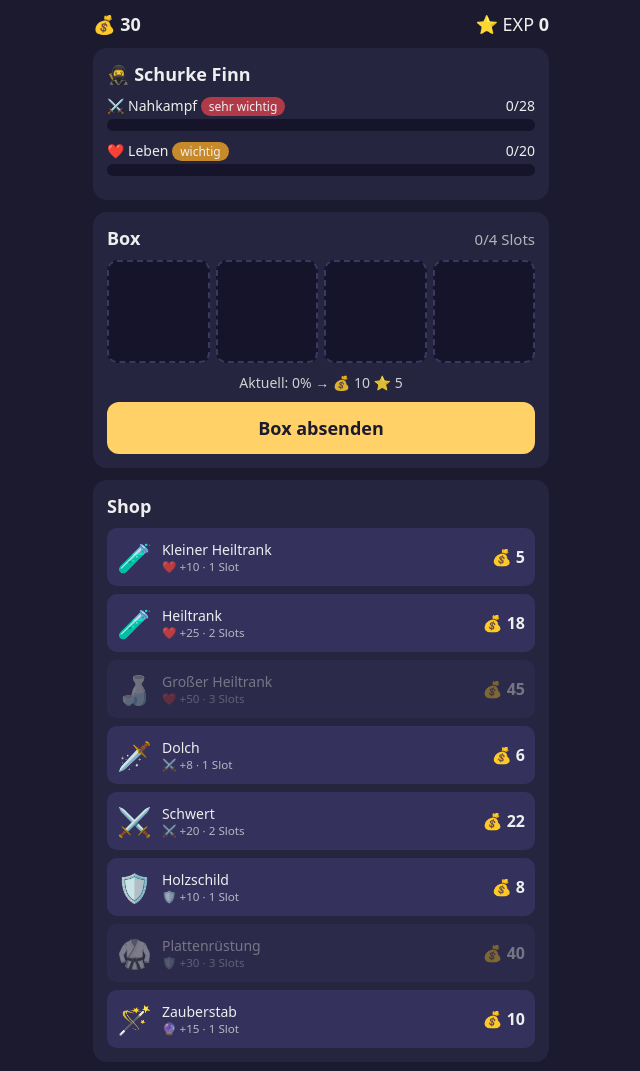
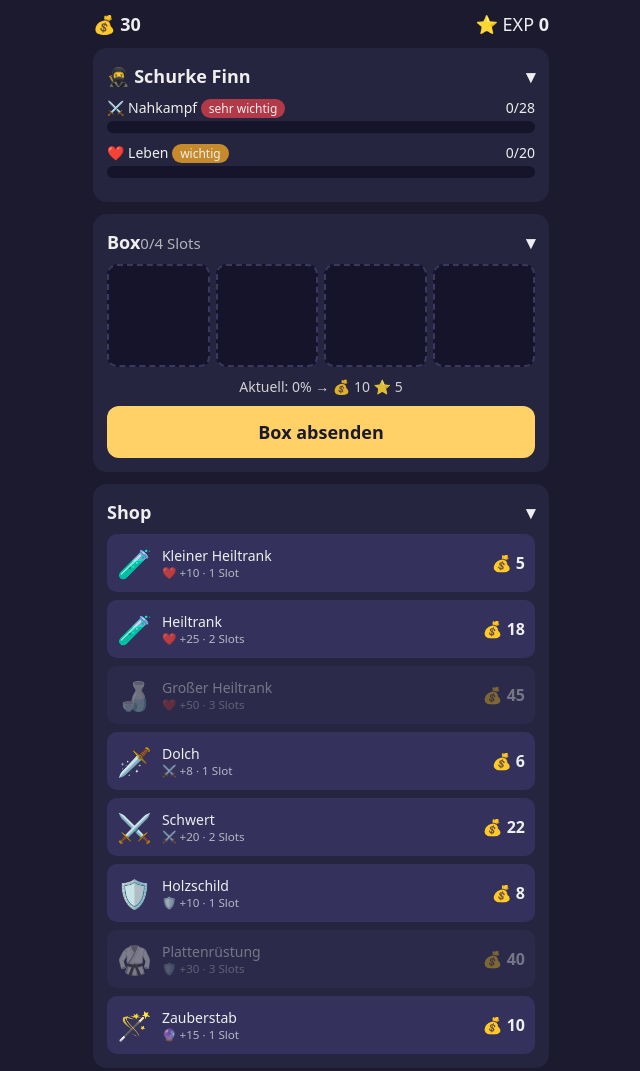
Before and after one commit to Iwack88/lootbox, a plain HTML site: page index.html in a window 1280 px wide. Shown: the whole page, without its empty margins (319-959 px from the left). Drawn offline with Linux system fonts and the light colour scheme.

Commit message:
Collapsible customer, box and shop sections
Co-authored-by: Copilot <223556219+Copilot@users.noreply.github.com>

```diff
--- a/game.js
+++ b/game.js
@@ -92,7 +92,8 @@ function render() {
   $('gold').textContent = state.gold;
   $('exp').textContent = state.exp;
 
-  $('customer').innerHTML = `<h2>${c.icon} ${c.name}</h2>` + c.needs.map(n => {
+  $('custTitle').textContent = `${c.icon} ${c.name}`;
+  $('customer').innerHTML = c.needs.map(n => {
     const have = t[n.attr] || 0;
     const pct = Math.min(100, have / n.target * 100);
     return `<div class="need">
--- a/index.html
+++ b/index.html
@@ -13,19 +13,22 @@
   <span>⭐ EXP <b id="exp">0</b></span>
 </header>
 
-<section class="card" id="customer"></section>
+<details class="card" open>
+  <summary><span id="custTitle"></span></summary>
+  <div id="customer"></div>
+</details>
 
-<section class="card">
-  <h2>Box <small id="slotInfo"></small></h2>
+<details class="card" open>
+  <summary>Box <small id="slotInfo"></small></summary>
   <div id="box" class="box"></div>
   <div id="preview" class="preview"></div>
   <button id="send" class="primary">Box absenden</button>
-</section>
+</details>
 
-<section class="card">
-  <h2>Shop</h2>
+<details class="card" open>
+  <summary>Shop</summary>
   <div id="shop" class="shop"></div>
-</section>
+</details>
 
 <div id="result" class="overlay hidden"></div>
 <script src="game.js"></script>
--- a/style.css
+++ b/style.css
@@ -3,7 +3,11 @@ html, body { margin: 0; background: #1b1a2e; color: #eee; font-family: system-ui
 body { max-width: 480px; margin: 0 auto; padding: 12px; padding-top: max(12px, env(safe-area-inset-top)); display: flex; flex-direction: column; gap: 12px; min-height: 100dvh; }
 header { display: flex; justify-content: space-between; font-size: 18px; }
 .card { background: #26253f; border-radius: 14px; padding: 14px; }
-h2 { margin: 0 0 10px; font-size: 18px; display: flex; justify-content: space-between; align-items: baseline; }
+summary { font-size: 18px; font-weight: 700; cursor: pointer; list-style: none; display: flex; justify-content: space-between; align-items: baseline; padding: 2px 0 10px; touch-action: manipulation; }
+summary::-webkit-details-marker { display: none; }
+summary::after { content: '▾'; margin-left: auto; padding-left: 10px; }
+details:not([open]) > summary { padding-bottom: 2px; }
+details:not([open]) > summary::after { content: '▸'; }
 small { opacity: .7; font-weight: 400; }
 
 .need { margin-bottom: 10px; }
```
